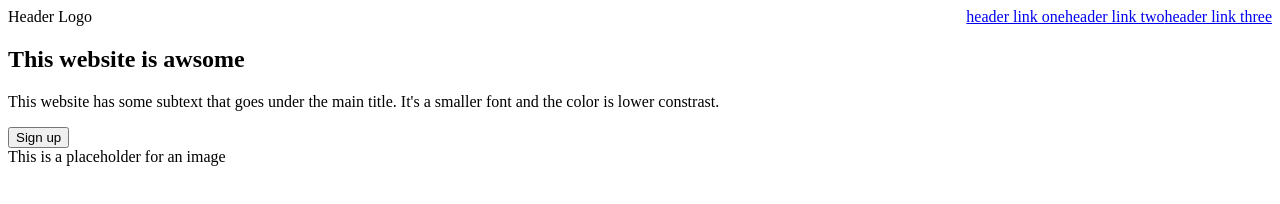
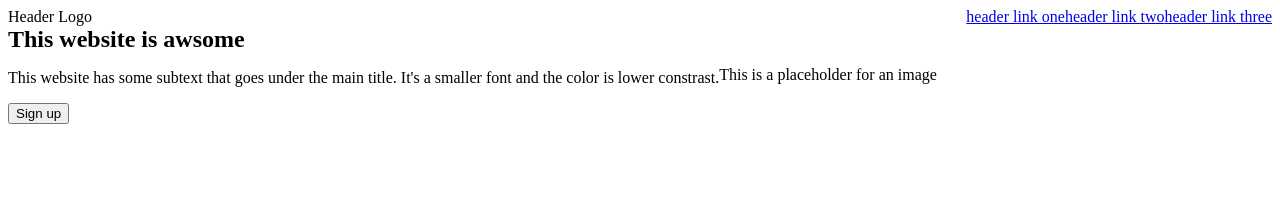
Before and after one commit to louis-esco/top-landing-page, a plain HTML site: page index.html in a window 1280 px wide. Drawn offline with Linux system fonts and the light colour scheme.

Commit message:
Sets positioning for section1

```diff
--- a/styles.css
+++ b/styles.css
@@ -1,6 +1,11 @@
-ul {
+ul,
+h1,
+h2 {
     margin: 0;
     padding: 0;
+}
+
+ul {
     list-style: none;
 }
 
@@ -12,3 +17,8 @@ header {
 .header-links ul {
     display: flex;
 }
+
+.s1 {
+    display: flex;
+    align-items: center;
+}
```
